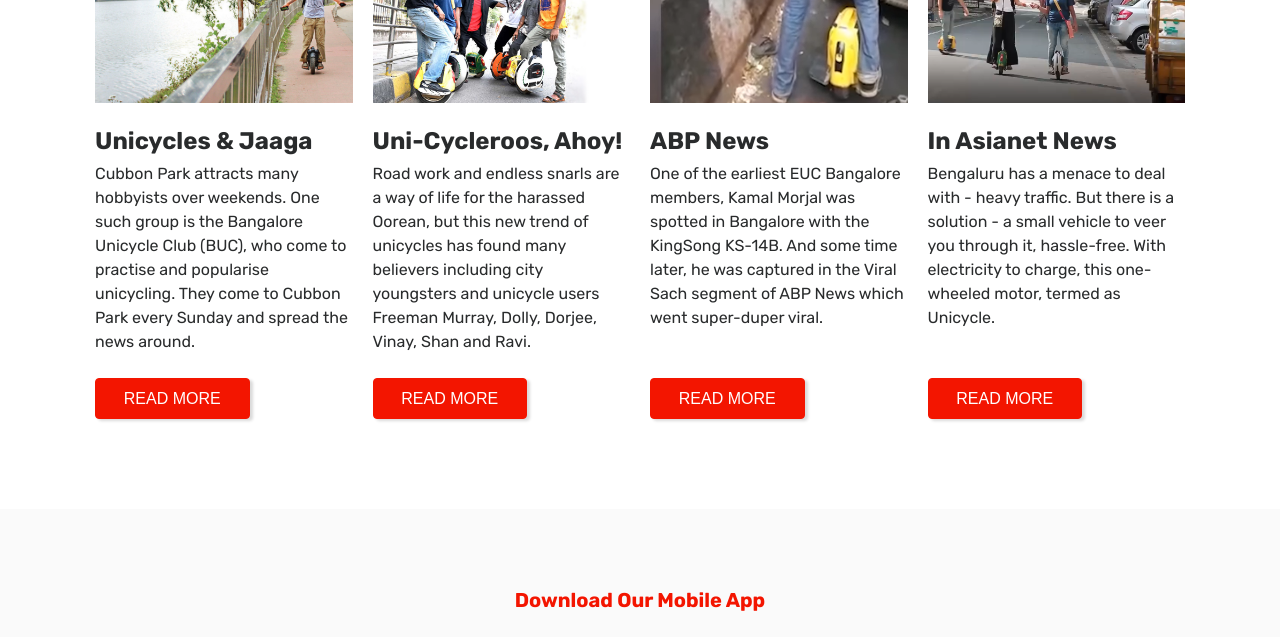
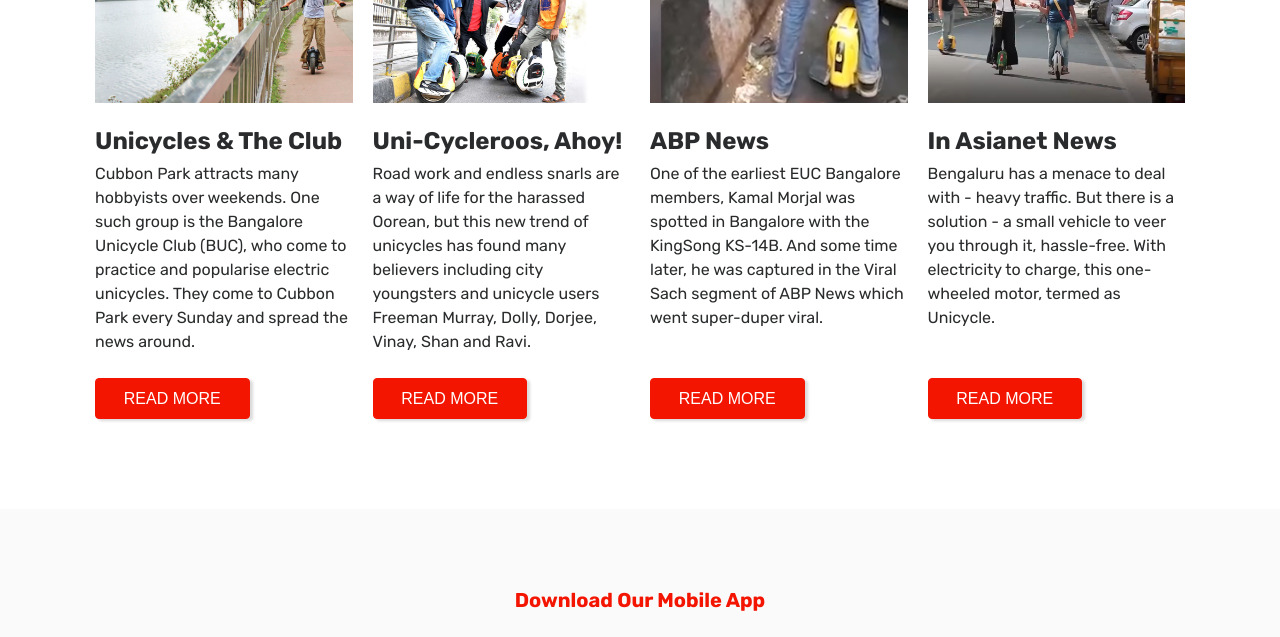
Before and after one commit to unibalance/unibalance.github.io, a plain HTML site: page index.html in a window 1280 px wide. Shown: the part 3600-4237 px from the top of the page. Drawn offline with nearby package versions, Linux system fonts and the light colour scheme; a script that the page names is missing.

Commit message:
Change news content

```diff
--- a/index.html
+++ b/index.html
@@ -319,8 +319,8 @@
         	<div class="news-container container">
         		<div class="news-item">
         			<img src="img/news/news1.png" alt="placeholder">
-        			<h4>Unicycles &amp; Jaaga</h4>
-        			<p>Cubbon Park attracts many hobbyists over weekends. One such group is the Bangalore Unicycle Club (BUC), who come to practise and popularise unicycling. They come to Cubbon Park every Sunday and spread the news around.</p>
+        			<h4>Unicycles &amp; The Club</h4>
+        			<p>Cubbon Park attracts many hobbyists over weekends. One such group is the Bangalore Unicycle Club (BUC), who come to practice and popularise electric unicycles. They come to Cubbon Park every Sunday and spread the news around.</p>
         			<a target="_blank" href="http://bangaloremirror.indiatimes.com/bangalore/others/these-folks-have-strong-wheel-power-and-certainly-arent-tyred/articleshow/57966332.cms"><button class="btn btn-primary">READ MORE</button></a>
         		</div>
         		<div class="news-item">
```
